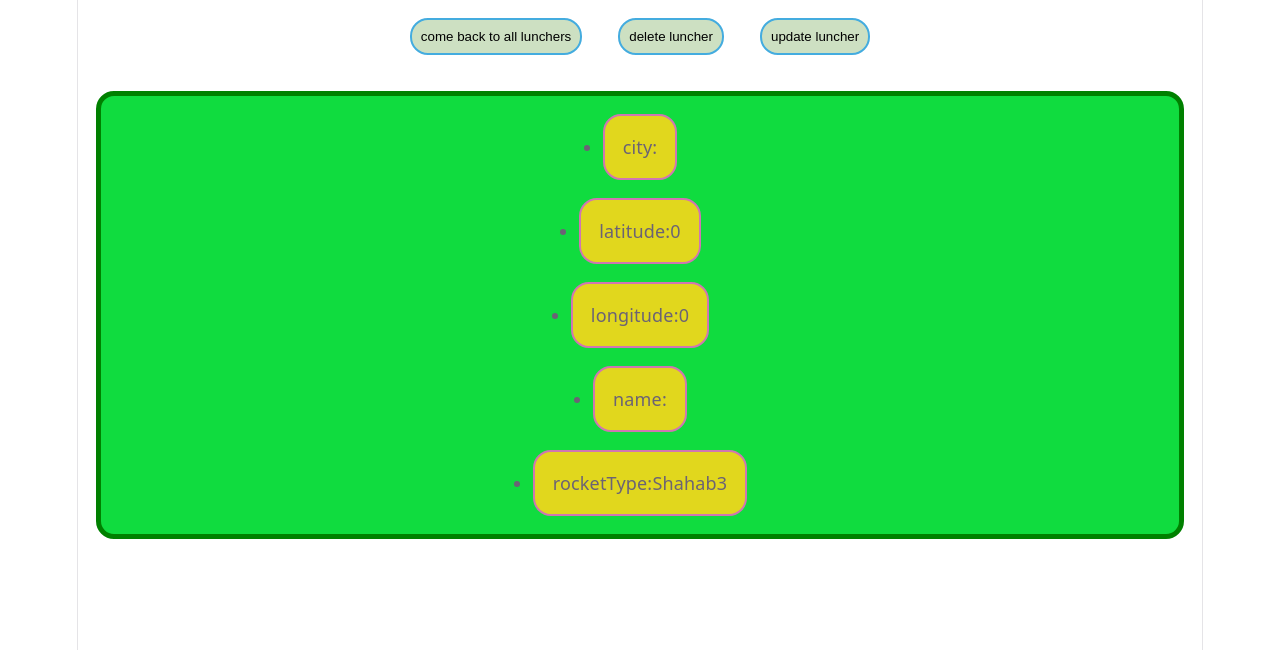
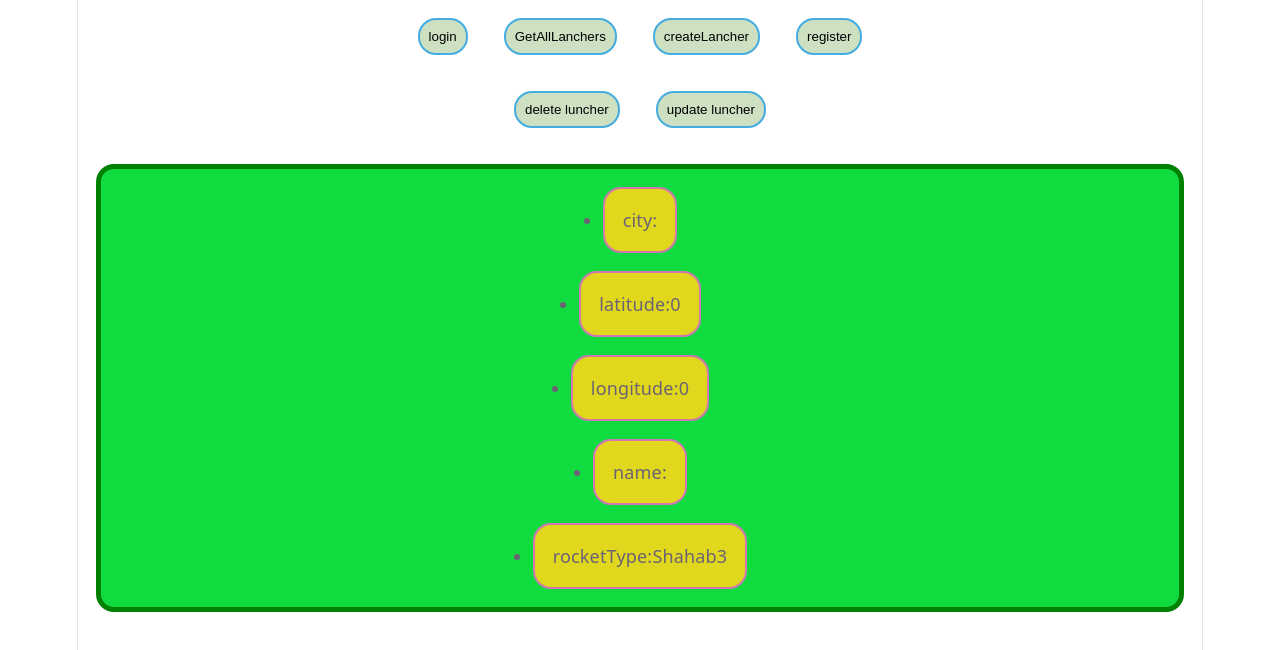
Before and after one commit to hadasCarmen/lastTest, a React (Vite) app in the folder frontend/: page /launchers/1 in a window 1280 px wide. Shown: the top 650 px of the page. Built offline with nearby package versions, Linux system fonts and the light colour scheme; no server answers; sample sign-in values are in the browser's storage.

Commit message:
Outlet very cool

```diff
--- a/frontend/src/App.tsx
+++ b/frontend/src/App.tsx
@@ -7,6 +7,7 @@ import LaunchersId from "./pages/LaunchersId.tsx";
 import Login from "./pages/Login.tsx";
 import Register from "./pages/Register.tsx";
 import Protected from "./pages/Protected.tsx";
+import Navbar from "./components/Navbar.tsx";
 
 function App() {
   return (
@@ -15,10 +16,12 @@ function App() {
         <Routes>
           <Route path="/login" element={<Login />} />
           <Route element={<Protected />}>
-            <Route path="/" element={<GetAllLanchers />} />
-            <Route path="/createLancher" element={<CreateLancher />} />
-            <Route path="/launchers/:id" element={<LaunchersId />} />
-            <Route path="/register" element={<Register />} />
+            <Route element={<Navbar />}>
+              <Route path="/getAllLanchers" element={<GetAllLanchers />} />
+              <Route path="/createLancher" element={<CreateLancher />} />
+              <Route path="/launchers/:id" element={<LaunchersId />} />
+              <Route path="/register" element={<Register />} />
+            </Route>
           </Route>
         </Routes>
       </BrowserRouter>
--- a/frontend/src/components/CreateLanchComponent.tsx
+++ b/frontend/src/components/CreateLanchComponent.tsx
@@ -46,10 +46,8 @@ export default function CreateLanchComponent(params: Params) {
     });
     return;
   };
-  const allLanchers = () => navigate("/");
   return (
     <div className="allPage">
-      <button onClick={allLanchers}>Get All Lanchers</button>
 
       <form action="" onSubmit={createOrUpdate}>
         <div>
--- a/frontend/src/components/FilterCityAndType.tsx
+++ b/frontend/src/components/FilterCityAndType.tsx
@@ -10,11 +10,9 @@ export default function FilterCityAndType(params:Params) {
     const {city,rocketType,setCity,setRocketType}=params
   const navigate = useNavigate();
 
-  const createlanch = () => navigate("/createLancher");
 
   return (
     <div>
-      <button onClick={createlanch}>to create luncher</button>
       <input
         type="text"
         required
--- a/frontend/src/components/Navbar.tsx
+++ b/frontend/src/components/Navbar.tsx
@@ -0,0 +1,19 @@
+import React from "react";
+import { Outlet, useNavigate } from "react-router-dom";
+
+export default function Navbar() {
+  const navigate = useNavigate();
+  return (
+    <>
+    <div>
+      <button onClick={() => navigate("/login")}>login</button>
+      <button onClick={() => navigate("/getAllLanchers")}>
+        GetAllLanchers
+      </button>
+      <button onClick={() => navigate("/createLancher")}>createLancher</button>
+      <button onClick={() => navigate("/register")}>register</button>
+    </div>
+    <Outlet />
+    </>
+  );
+}
--- a/frontend/src/pages/LaunchersId.tsx
+++ b/frontend/src/pages/LaunchersId.tsx
@@ -34,7 +34,6 @@ export default function LaunchersId() {
     };
     allLanchers();
   }, []);
-  const createlanch = () => navigate(-1);
   const deleteLuncher = async () => {
     await fetch(`http://localhost:5000/api/launchers/${id}`, {
       method: "DELETE",
@@ -47,7 +46,6 @@ export default function LaunchersId() {
   };
   return (
     <div>
-      <button onClick={createlanch}>come back to all lunchers</button>
       <button onClick={deleteLuncher}>delete luncher</button>
       <button onClick={() => (!update ? setUpdate(true) : setUpdate(false))}>
         update luncher
```
